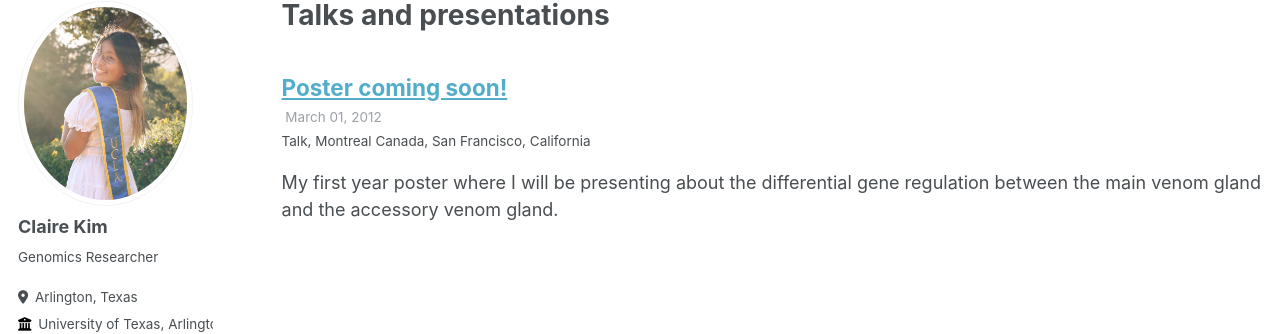
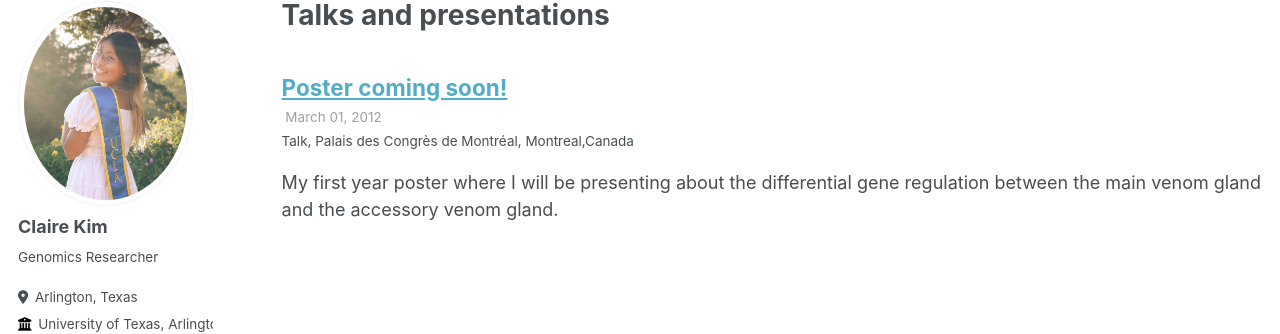
Before and after one commit to ckim0306/ckim0306.github.io, a Jekyll site: the page built from _pages/talks.html, in a window 1280 px wide. Shown: the part 105-439 px from the top of the page. Built offline with Jekyll 4.4.1, drawn with Linux system fonts in a browser that asks for light colours; some web fonts are replaced.

Commit message:
Editting my talks a bit more

```diff
--- a/_talks/2012-03-01-talk-1.md
+++ b/_talks/2012-03-01-talk-1.md
@@ -3,9 +3,9 @@ title: "Poster coming soon!"
 collection: talks
 type: "Talk"
 permalink: /talks/2012-03-01-talk-1
-venue: "Montreal Canada"
+venue: "Palais des Congrès de Montréal"
 date: 2012-03-01
-location: "San Francisco, California"
+location: "Montreal,Canada"
 ---
 
 My first year poster where I will be presenting about the differential gene regulation between the main venom gland and the accessory venom gland.
```
